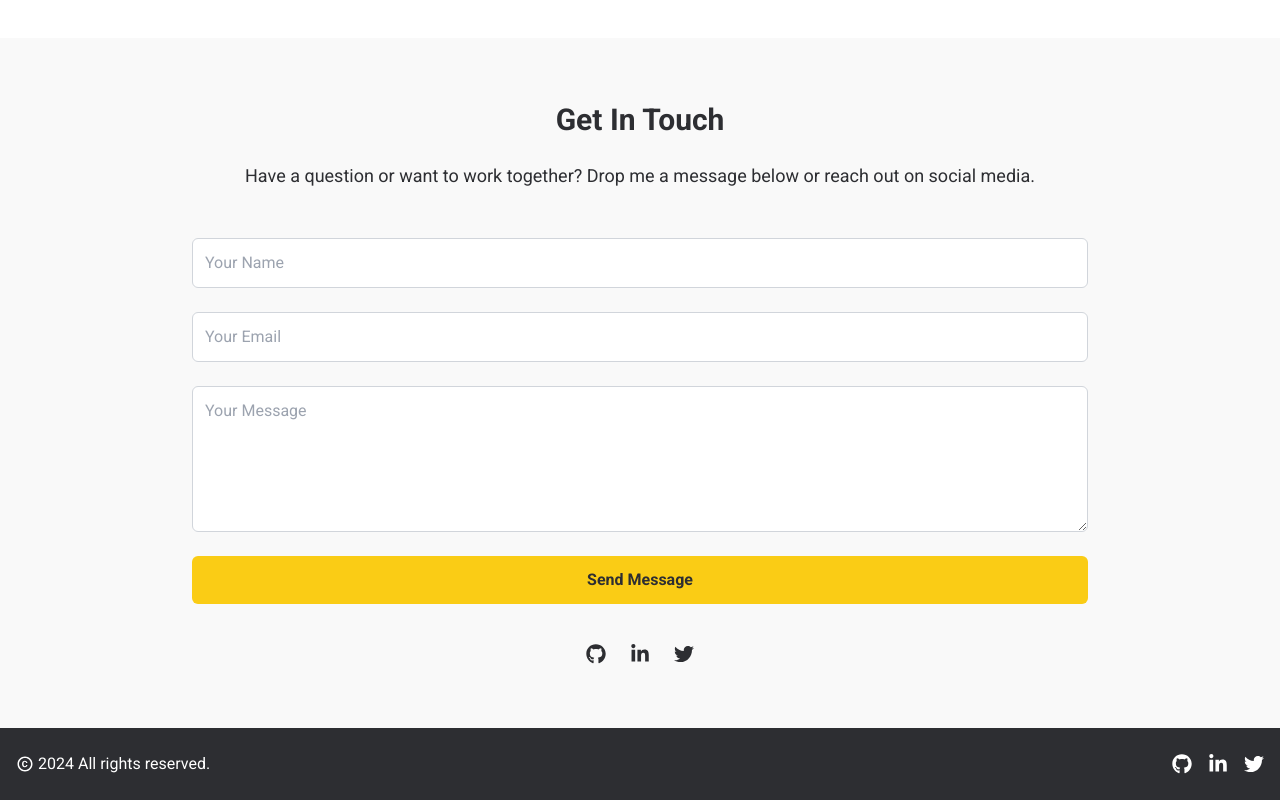
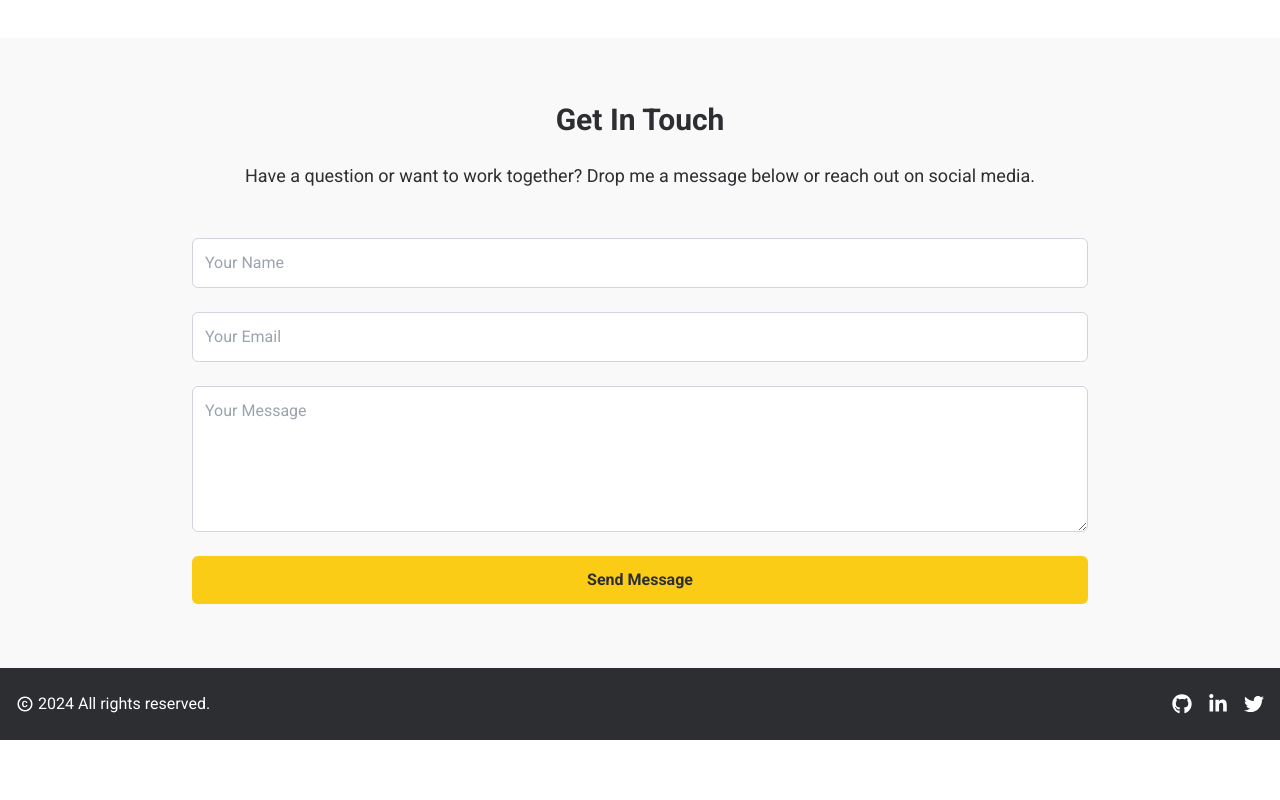
Before and after one commit to FlackoCodes/portfolio, a React (Vite) app: page / in a window 1280 px wide. Shown: the part 1912-2712 px from the top of the page. After the commit the page ends 2652 px from the top, so only its background shows below. Built offline with nearby package versions, Linux system fonts and the light colour scheme.

Commit message:
removed redundant links

```diff
--- a/src/components/Contact.jsx
+++ b/src/components/Contact.jsx
@@ -1,4 +1,3 @@
-import { FaGithub, FaLinkedinIn, FaTwitter } from "react-icons/fa";
 
 export default function Contact() {
     return (
@@ -46,36 +45,6 @@ export default function Contact() {
                         Send Message
                     </button>
                 </form>
-
-                <div className="mt-10 flex justify-center gap-6 text-xl">
-                    <a
-                        href="https://github.com/yourusername"
-                        target="_blank"
-                        rel="noopener noreferrer"
-                        aria-label="GitHub"
-                        className="hover:text-[#facc15] transition-colors"
-                    >
-                        <FaGithub />
-                    </a>
-                    <a
-                        href="https://linkedin.com/in/yourusername"
-                        target="_blank"
-                        rel="noopener noreferrer"
-                        aria-label="LinkedIn"
-                        className="hover:text-[#facc15] transition-colors"
-                    >
-                        <FaLinkedinIn />
-                    </a>
-                    <a
-                        href="https://twitter.com/yourusername"
-                        target="_blank"
-                        rel="noopener noreferrer"
-                        aria-label="Twitter"
-                        className="hover:text-[#facc15] transition-colors"
-                    >
-                        <FaTwitter />
-                    </a>
-                </div>
             </div>
         </section>
     );
```
